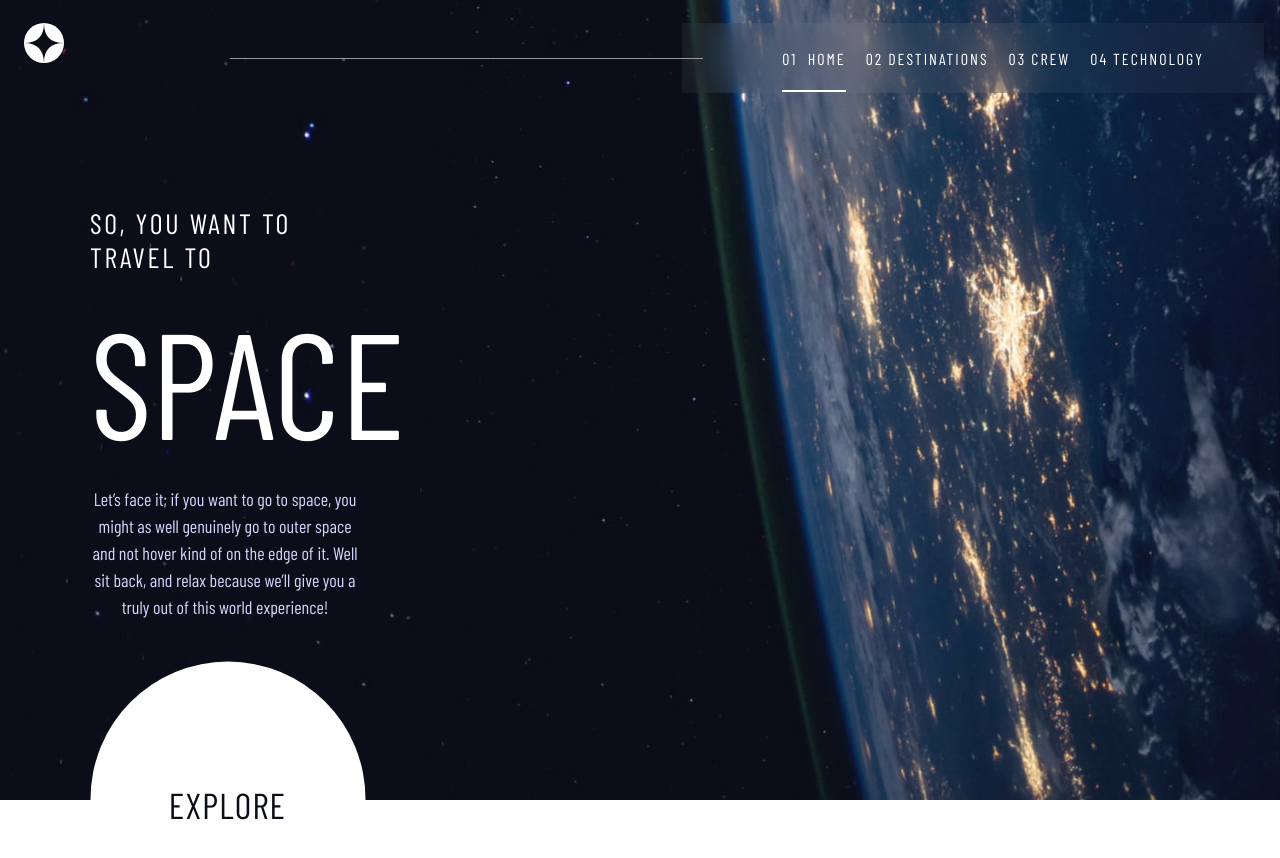
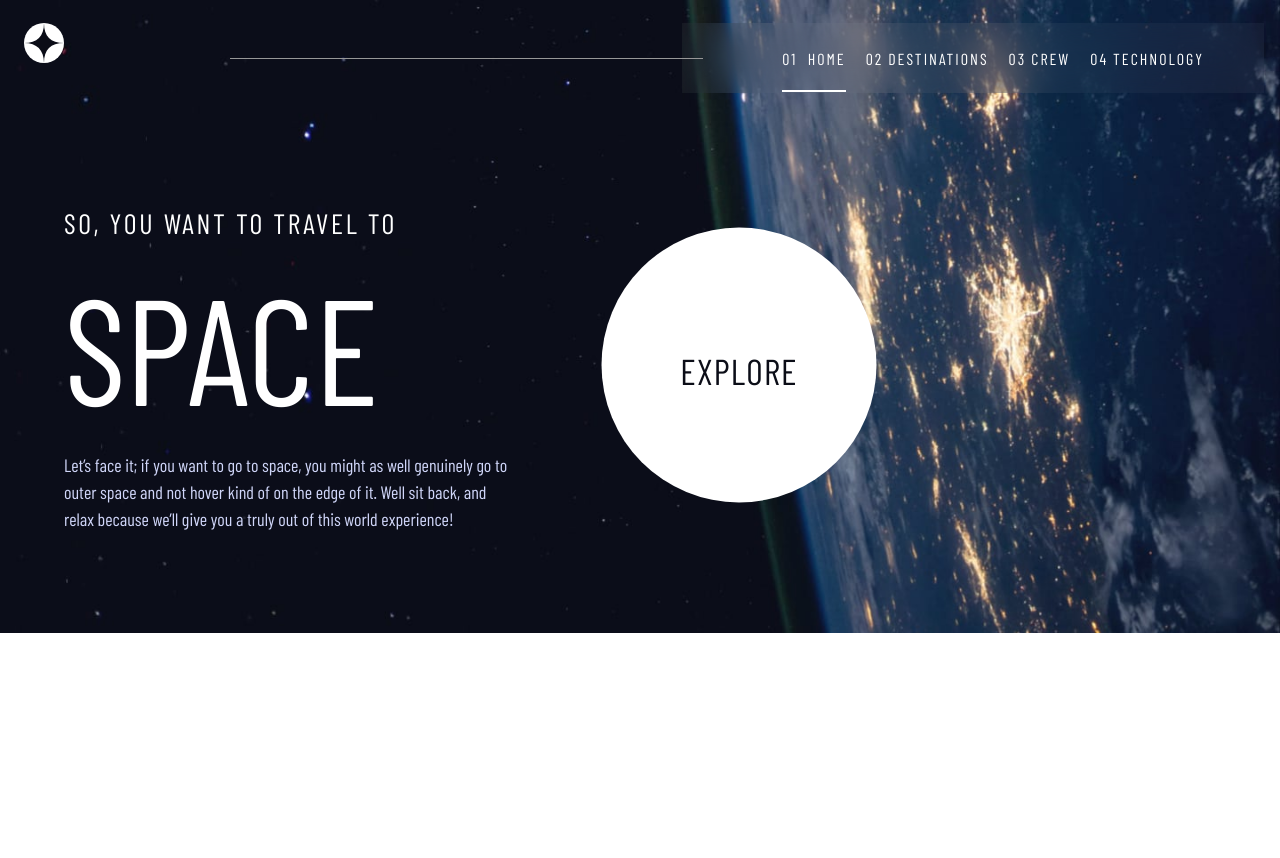
Before and after one commit to Mouez98/space-tourism-website-main-react, a React (Create React App) app: page / in a window 1280 px wide. Shown: the top 858 px of the page. After the commit the page ends 800 px from the top, so only its background shows below. Built offline with nearby package versions, Linux system fonts and the light colour scheme; a web font is replaced by a local one.

Commit message:
desktop styling

```diff
--- a/src/components/crew/Crew.css
+++ b/src/components/crew/Crew.css
@@ -6,11 +6,7 @@
   height: auto;
 }
 
-article {
-  padding-bottom: 20px;
-  width: 95%;
-  margin: 0 auto;
-}
+
 
 .crew .image-container {
   width: 327px;
@@ -29,6 +25,7 @@ article {
 
 .crew .list li {
   margin: 0 10px;
+  opacity: 17%;
   cursor: pointer;
   width: 10px;
   height: 10px;
@@ -37,14 +34,14 @@ article {
 }
 .crew .list li.active {
   background-color: var(--white);
+  opacity: 100%;
 }
 
 .crew .list li:hover {
   background-color: var(--white);
+  opacity: 50%;
 }
-.crew .list li .active {
-  border-bottom: 2px solid var(--white);
-}
+
 
 .crew-member {
   font-family: var(--bellefair);
--- a/src/components/destination/Destinations.css
+++ b/src/components/destination/Destinations.css
@@ -8,11 +8,7 @@
   padding: 90px 20px;
 }
 
-article {
-  padding-bottom: 20px;
-  width: 95%;
-  margin: 0 auto;
-}
+
 
 .image-container {
   width: 170px;
@@ -100,7 +96,7 @@ hr {
   }
 
   article {
-    width: 60%;
+    width: 100%;
   }
 
   .single-destination-details {
--- a/src/components/destination/Details.js
+++ b/src/components/destination/Details.js
@@ -2,11 +2,11 @@ import Links from "./Links";
 
 
 
-const Details = ({name, setCurDestination, description, distance, travel, destinations }) => {
+const Details = ({name, setCurDestination, description, distance, travel, destinations, index }) => {
     return(
-<>
 <div className="details">
-        <Links setCurDestination={setCurDestination} destinations={destinations} name={name}/>
+<div>
+        <Links setCurDestination={setCurDestination} curDestinationIndex={index} destinations={destinations} name={name}/>
         <h3 className="destination-name">{name}</h3>
         <p className="description">{description}</p>
       </div>
@@ -21,7 +21,7 @@ const Details = ({name, setCurDestination, description, distance, travel, destin
           <h3>{travel}</h3>
         </div>
       </div>
-</>
+</div>
     )
 }
 
--- a/src/components/destination/Links.js
+++ b/src/components/destination/Links.js
@@ -1,9 +1,9 @@
-const Links = ({ destinations, setCurDestination, name }) => {
+const Links = ({ destinations, setCurDestination, curDestinationIndex }) => {
   return (
     <ul className="list">
       {destinations
         ? destinations.map((des, index) => (
-            <li key={des.name}  className={name === des.name ? 'active': ''}onClick={() => setCurDestination(index,des.name)}>
+            <li key={des.name}  className={index === curDestinationIndex ? 'active': ''}onClick={() => setCurDestination(index)}>
               {des.name}
             </li>
           ))
--- a/src/components/destination/SingleDestination.js
+++ b/src/components/destination/SingleDestination.js
@@ -2,15 +2,13 @@ import { useState } from "react";
 import Details from "./Details";
 
 const SingleDestination = ({ destinations }) => {
-  const [curDestinationName, setCurDestinationName] = useState('')
   const [curDestinationIndex, setCurDestinationIndex] = useState(0);
   const { name, description, distance, travel, images } =
     destinations[curDestinationIndex];
 
-    function linkClickHandler(index, name) {
+    function linkClickHandler(index) {
       setCurDestinationIndex(index)
-      setCurDestinationName(name)
-     }
+  }
 
   return (
     <article>
@@ -22,7 +20,8 @@ const SingleDestination = ({ destinations }) => {
           description={description}
           distance={distance}
           travel={travel}
-          setCurDestination={linkClickHandler.bind(null, 0 , '')}
+          index={curDestinationIndex}
+          setCurDestination={linkClickHandler}
           destinations={destinations}
         />
     </article>
--- a/src/components/technology/Technology.css
+++ b/src/components/technology/Technology.css
@@ -1,16 +1,12 @@
 .technology {
   background-image: url(../../assets/design/technology/background-technology-mobile.jpg);
   background-size: cover;
-  height: 100vh;
+  min-height: 100vh;
   color: #fff;
   text-align: center;
 }
 
-article {
-  padding-bottom: 20px;
-  width: 95%;
-  margin: 0 auto;
-}
+
 
 .technology .image-container {
   width: auto;
@@ -40,14 +36,17 @@ article {
   border-radius: 50%;
   background-color: transparent;
 }
-.technology .list li:hover {
+ .technology .list li.active {
   background-color: var(--white);
-  border-color: var(--white);
+
   color: #0b0d17;
 }
-.technology .list li .active {
+.technology .list li:hover {
+  border:2px solid var(--white);
+}
+/* .technology .list li.active {
   border-bottom: 2px solid var(--white);
-}
+} */
 
 .sub-header {
   font-size: 26px;
@@ -70,24 +69,25 @@ article {
 }
 
 @media (min-width: 369px) {
-  .technology {
 
-  }
 
   .technology {
 
   }
 
   .technology .image-container {
-
+     width: auto;
+     height: auto;
   }
 
   .technology .image-container img {
 
   }
 
-  .destinations .details {
-  }
+  .technology .details {
+    margin: auto;
+    width: 60%;
+}
 
   .technology .list li {
 
--- a/src/index.css
+++ b/src/index.css
@@ -39,15 +39,19 @@ section {
   /* width: 95%;
   margin: 0 auto 0; */
 }
+article {
+  padding-bottom: 20px;
+  width: 95%;
+  margin: 0 auto;
+}
 
 .home {
   background: url(../../space-tourism-website-main/starter-code/assets/design/home/background-home-mobile.jpg);
-  height: 100vh;
   background-size: cover;
   background-repeat: no-repeat;
-  padding-top: 1rem;
   text-align: center;
   color: var(--main-white-color);
+  padding-top: 1rem;
 }
 
 .home main {
@@ -134,6 +138,7 @@ section {
 /* Desktop */
 @media (min-width: 1025px) {
   .home {
+    padding-bottom:  40px ;
     background-image: url(./assets/design/home/background-home-desktop.jpg);
   }
   .home .container {
@@ -143,7 +148,8 @@ section {
 
   .home main {
     display: grid;
-    margin-top: 120px;
+    margin: 120px auto 0;
+    width: 90%;
     grid-template-columns: repeat(2, 450px);
     color: var(--white);
     align-items: center;
@@ -164,6 +170,7 @@ section {
   }
   .home main .text .description {
     font-size: 18px;
+    text-align: left;
   }
   .home main .button {
     width: 275px;
@@ -174,7 +181,6 @@ section {
   .home main .button:hover::before {
 
     opacity: 0.3;
-
 
     display: block;
 
--- a/src/pages/Crew.js
+++ b/src/pages/Crew.js
@@ -4,7 +4,6 @@ import { useLocation } from "react-router-dom";
 import "../components/crew/Crew.css";
 
 const Crew = ({ crew }) => {
-  const [curMemberName, setCurMemberName] = useState('')
   const [curMemberIndex, setCurMemberIndex] = useState(0);
 
   const location = useLocation();
@@ -13,7 +12,6 @@ const Crew = ({ crew }) => {
 
   function linkClickHandler(index, name) {
    setCurMemberIndex(index)
-   setCurMemberName(name)
   }
 
   return (
@@ -31,8 +29,8 @@ const Crew = ({ crew }) => {
             {crew.map((crewMember, index) => (
               <li
                 key={crewMember.name}
-                className={crewMember.name === curMemberName ? 'active' : ''}
-                onClick={()=> linkClickHandler(index, crewMember.name )}
+                className={curMemberIndex === index ? 'active' : ''}
+                onClick={()=> linkClickHandler(index )}
 
               ></li>
             ))}
--- a/src/pages/Home.js
+++ b/src/pages/Home.js
@@ -16,13 +16,13 @@ const Home = () => {
               this world experience!
             </p>
           </div>
+          </article>
           <div className="button">
             <div className="circle">
               <div className="text">Explore</div>
             </div>
           </div>
 
-          </article>
         </main>
 
     </section>
--- a/src/pages/Technology.js
+++ b/src/pages/Technology.js
@@ -4,11 +4,15 @@ import { useLocation } from "react-router-dom";
 import "../components/technology/Technology.css";
 
 const Technology = ({ technology }) => {
-  const [curTechnology, setCurTechnology] = useState(0);
+  const [curTechnologyIndex, setCurTechnologyIndex] = useState(0);
   const location = useLocation();
   const cssClass = location.pathname.slice(1);
 
-  const { name, description, images } = technology[curTechnology];
+  const { name, description, images } = technology[curTechnologyIndex];
+
+  const linkClickHandler = (index) => {
+    setCurTechnologyIndex(index);
+  };
 
   return (
     <section className={cssClass}>
@@ -23,7 +27,11 @@ const Technology = ({ technology }) => {
           <ul className="list">
             {technology
               ? technology.map((des, index) => (
-                  <li key={des.name} onClick={() => setCurTechnology(index)}>
+                  <li
+                    key={des.name}
+                    className={index === curTechnologyIndex ? "active" : ""}
+                    onClick={() => linkClickHandler(index)}
+                  >
                     {index + 1}
                   </li>
                 ))
```
